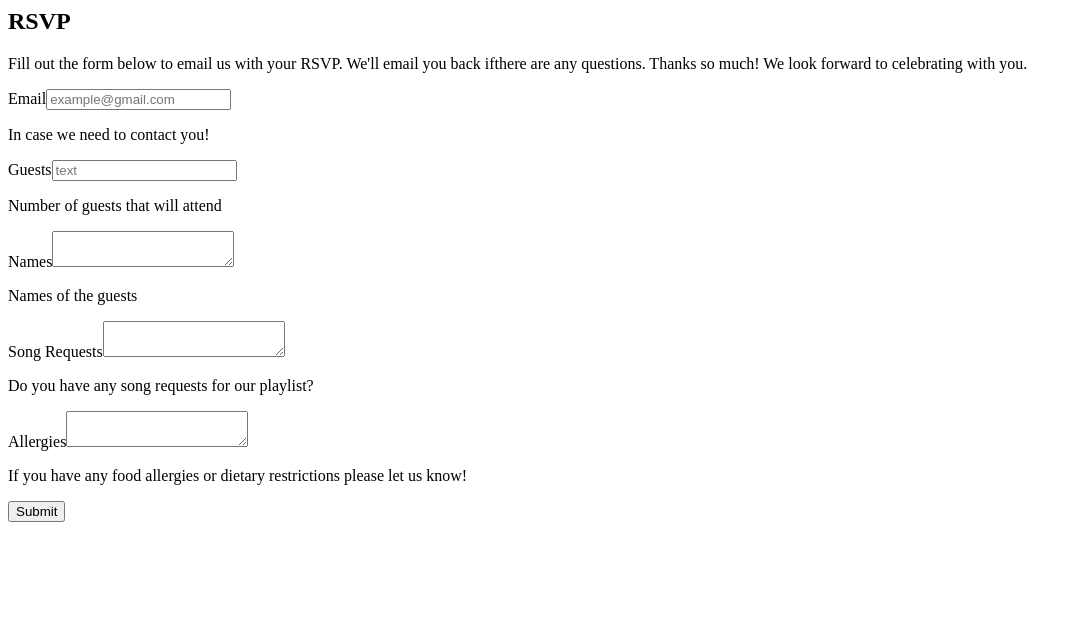
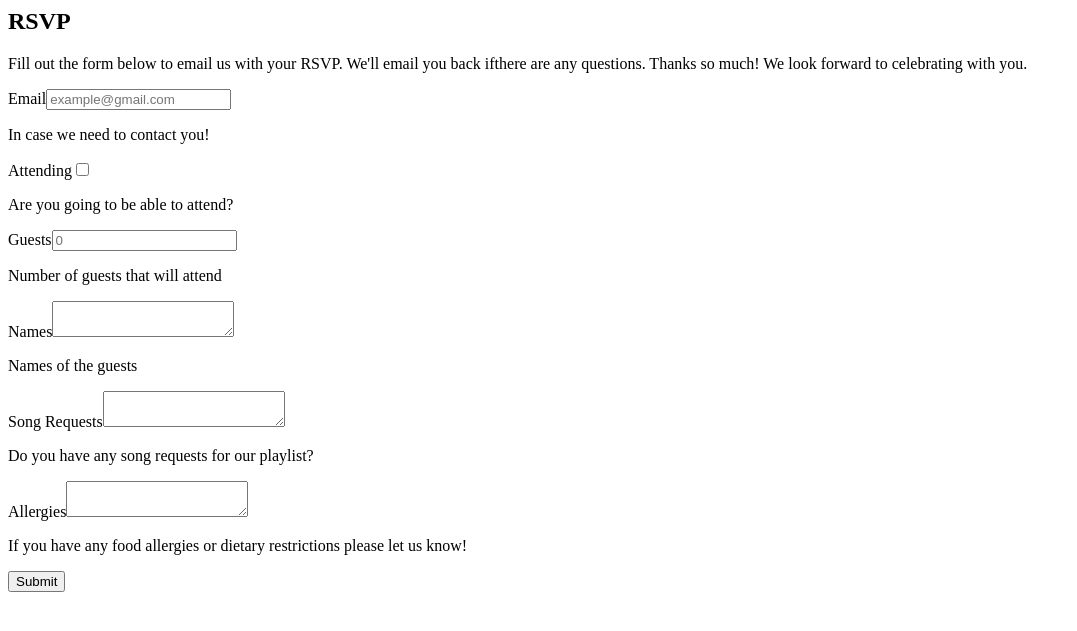
Before and after one commit to kelsin/meganandtyler.com, a Node project: template templates/rsvp.jade in a window 1280 px wide. Shown: the top 631 px of the page, without its empty margins (0-1077 px from the left). Run offline with Node 20 templates, Linux system fonts and the light colour scheme; the template is opened without the code that fills it, so the values that code supplies are empty.

Commit message:
Initial attempt at attending checkbox

```diff
--- a/templates/rsvp.jade
+++ b/templates/rsvp.jade
@@ -25,7 +25,9 @@ p Fill out the form below to email us with your RSVP. We'll email you back if
 form#rsvp(ng-submit="submit()")
   +input('Email', 'example@gmail.com', 'email')
     p In case we need to contact you!
-  +input('Guests', 'text')
+  +input('Attending', '', 'checkbox')
+    p Are you going to be able to attend?
+  +input('Guests', '0', 'text')
     p Number of guests that will attend
   +textarea('Names')
     p Names of the guests
```
